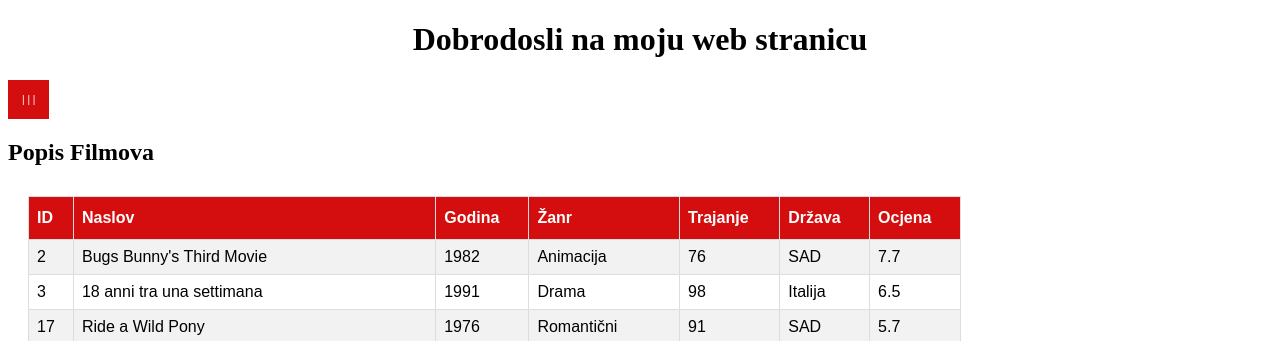
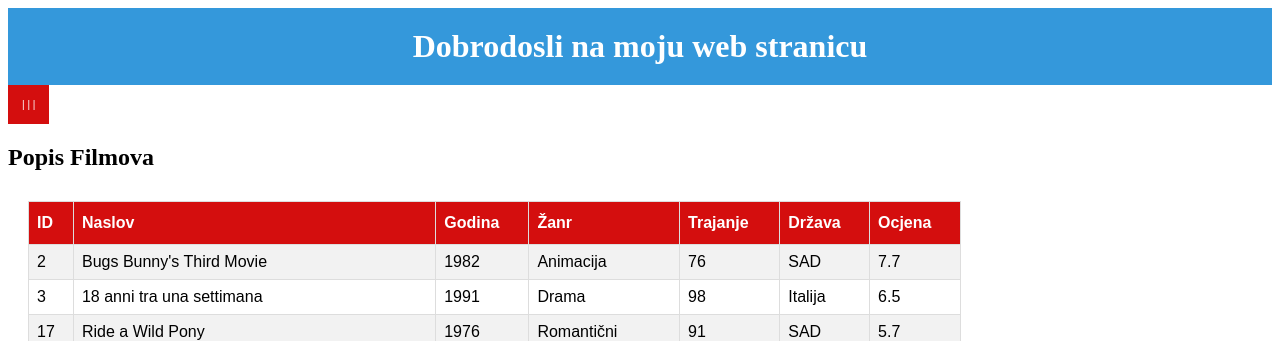
Before and after one commit to KarloStefanac/KarloStefanac.github.io, a plain HTML site: page index.html in a window 1280 px wide. Shown: the top 341 px of the page. Drawn offline with Linux system fonts and the light colour scheme.

Commit message:
Add more css

```diff
--- a/style/style.css
+++ b/style/style.css
@@ -1,6 +1,31 @@
 h1{
     text-align: center;
 }
+
+header {
+    background-color: #3498db; /* Initial background color */
+    color: white;
+    text-align: center;
+    padding: 20px;
+    transition: background-color 0.5s ease;
+}
+
+header h1 {
+    margin: 0;
+    transition: transform 0.3s ease, opacity 0.3s ease;
+}
+
+/* Hover effect */
+header:hover {
+    background-color: #2ecc71; /* New background color on hover */
+}
+
+header:hover h1 {
+    transform: scale(1.05); /* Slight zoom effect */
+    opacity: 0.9;           /* Slight fade effect */
+}
+
+
 /* Navigacija */
 .dropbtn {
     background-color: #d40e0e;
```
